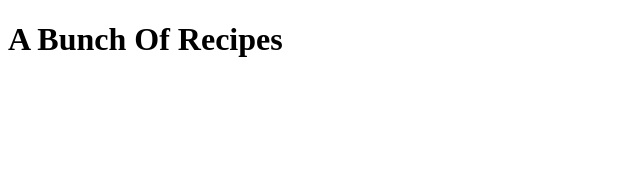
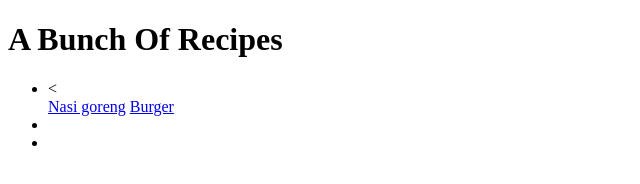
Before and after one commit to tapwotugh/newr, a plain HTML site: page index.html in a window 1280 px wide. Shown: the whole page, without its empty margins (0-640 px from the left). Drawn offline with Linux system fonts and the light colour scheme.

Commit message:
Update index.html

```diff
--- a/index.html
+++ b/index.html
@@ -5,5 +5,12 @@
   </head>
   <body>
     <h1>A Bunch Of Recipes</h1>
+    <ul>
+      <li><</li>
+      <a href="nasigoreng.html">Nasi goreng</a>
+      <a href="burger.html">Burger</a>
+      <li></li>
+      <li></li>
+    </ul>
   </body>
 </html>
```
